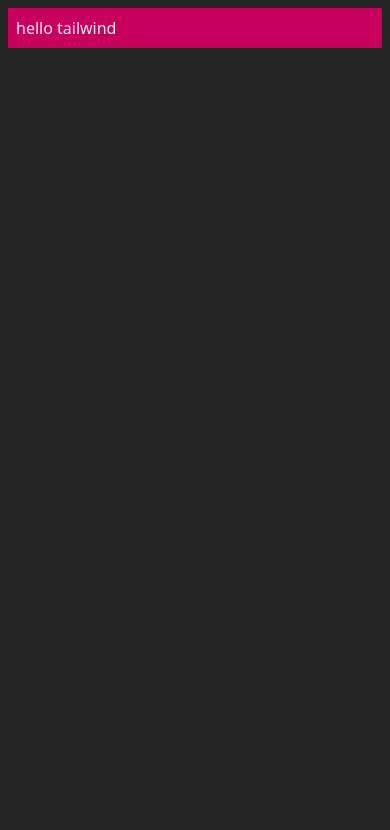
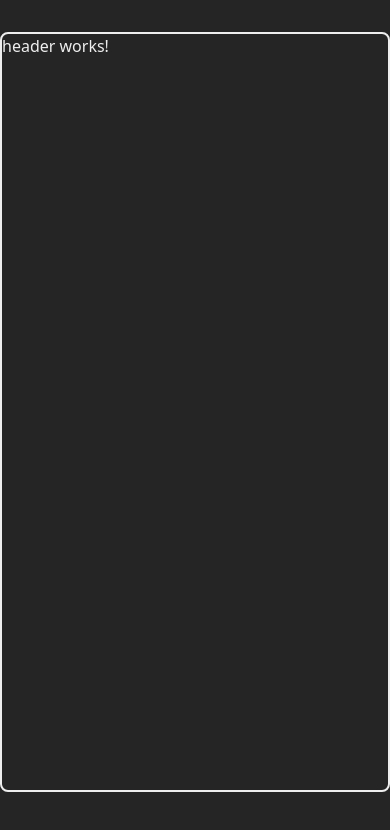
Before and after one commit to AvidDollars/angular-and-tailwind-ssr-demo, an Angular app: page / in a window 390 px wide. Shown: the top 830 px of the page. Built offline with nearby package versions, Linux system fonts and the light colour scheme.

Commit message:
add basic breakpoints for sm/md/lg screens + init header component

```diff
--- a/src/app/app.component.css
+++ b/src/app/app.component.css
@@ -0,0 +1,3 @@
+:host {
+  display: block;
+}
--- a/src/app/app.component.html
+++ b/src/app/app.component.html
@@ -1 +1 @@
-<h1 class="bg-pink-700 m-2 p-2">hello tailwind</h1>
+<app-header />
--- a/src/app/app.component.ts
+++ b/src/app/app.component.ts
@@ -1,11 +1,21 @@
 import { Component } from '@angular/core';
 import { RouterOutlet } from '@angular/router';
+import { HeaderComponent } from "./header/header.component";
 
 @Component({
   selector: 'app-root',
-  imports: [RouterOutlet],
+  imports: [RouterOutlet, HeaderComponent],
   templateUrl: './app.component.html',
-  styleUrl: './app.component.css'
+  styleUrl: './app.component.css',
+  host: {
+    class: `
+      m-auto mt-8 rounded-lg border-2 h-[90vh]
+      max-w-[1200px]
+      sm:w-[100vw]
+      md:w-[80vw]
+      lg:w-[70vw]
+    `
+  }
 })
 export class AppComponent {
   title = 'form_demo';
--- /dev/null
+++ b/src/app/header/header.component.html
@@ -0,0 +1 @@
+<p>header works!</p>
```
Also changed, not shown: src/app/header/header.component.ts (added, +11 -0 lines), src/app/header/header.component.css (added).
